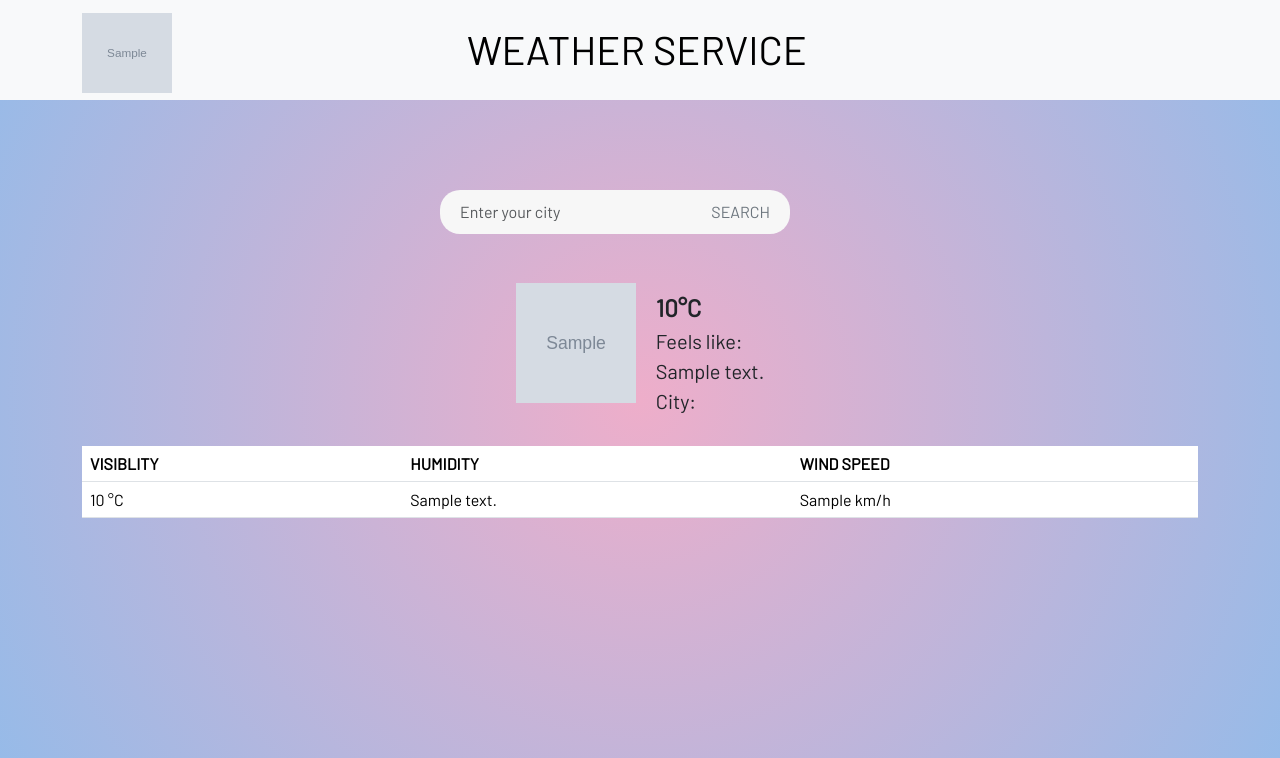
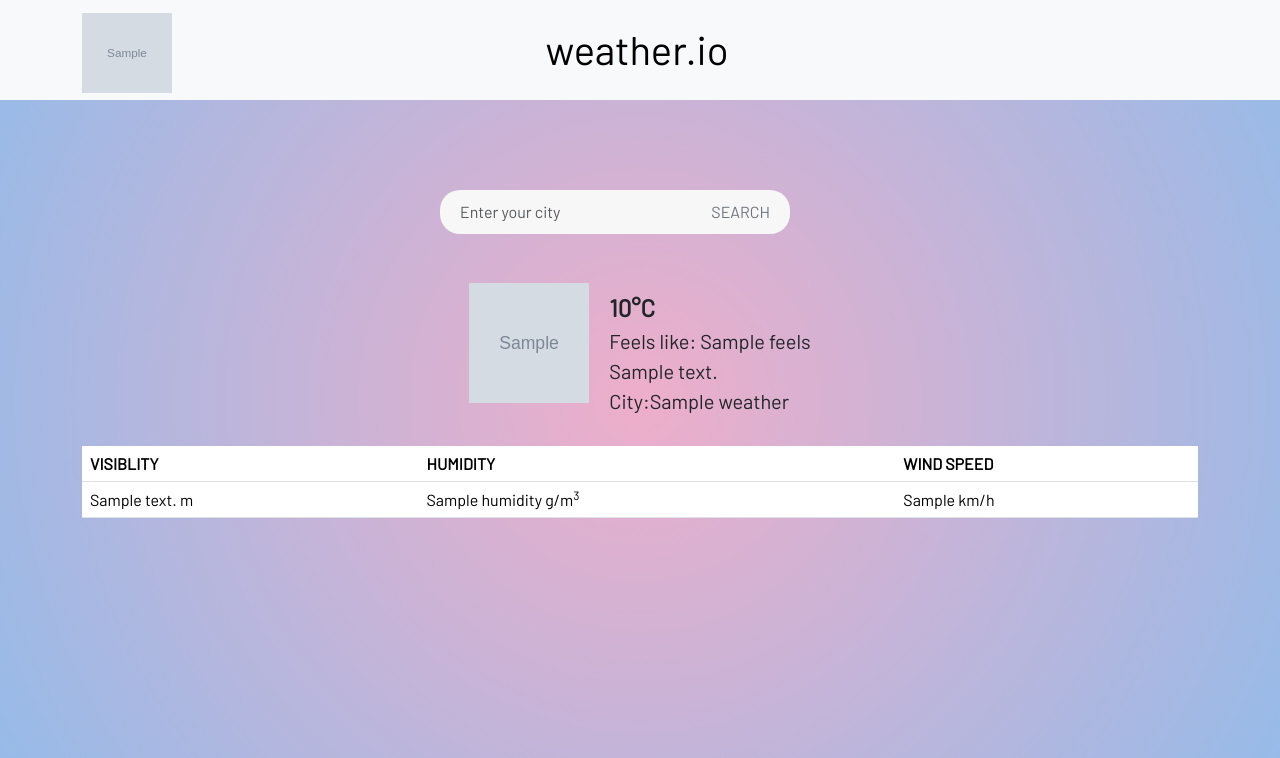
Before and after one commit to Rudalph/Python_project, a Flask app: template templates/homepage.html in a window 1280 px wide. Shown: the top 758 px of the page. Run offline with Flask 3, Linux system fonts and the light colour scheme; the template is opened without the code that fills it: most values are stand-ins (such as "Sample title", 1, 10 or a date in 2020); grey boxes marked "Sample" are stand-in pictures.

Commit message:
added parameters

```diff
--- a/app.py
+++ b/app.py
@@ -20,11 +20,13 @@ def get_weather():
     url = f'http://api.openweathermap.org/data/2.5/weather?q={city}&appid=54a4215d65eb60a2a0c49c14c289a227&units=metric'
     response = requests.get(url).json()
     weather = {
-        'city': city,
         'temperature': response['main']['temp'],
         'description': response['weather'][0]['description'],
         'wind_speed': response['wind']['speed'],
-        'icon': response['weather'][0]['icon']
+        'feels': response['main']['feels_like'],
+        'name': response['name'],
+        'visibility': response['visibility'],
+        'humidity': response['main']['humidity']
     }
     pic1 = os.path.join(app.config['UPLOAD_FOLDER'], 'mainGlobeC.png')
     pic2 = os.path.join(app.config['UPLOAD_FOLDER'], 'sun.png')
--- a/templates/homepage.html
+++ b/templates/homepage.html
@@ -5,7 +5,7 @@
     <link rel="preconnect" href="https://fonts.googleapis.com">
 <link rel="preconnect" href="https://fonts.gstatic.com" crossorigin>
 <link href="https://fonts.googleapis.com/css2?family=Barlow&display=swap" rel="stylesheet">
-    <title>Python Project</title>
+    <title>weather.io</title>
 </head>
 <body>
 
@@ -14,7 +14,7 @@
             <a class="navbar-brand" href="#">
                 <img src="{{ user_image }}" alt="Bootstrap" width="90" height="80">
                 <a class="navbar-brand" href="#">
-                  <h1>WEATHER SERVICE</h1>
+                  <h1>weather.io</h1>
               </a>
                 <ul class="nav justify-content-center space-evenly">
                     <li class="nav-item">
@@ -53,9 +53,9 @@
     </div>
     <div class="textMain">
         <div class="textDegree">{{ weather.temperature }}°C</div>
-        <div class="textSub">Feels like:</div>
+        <div class="textSub">Feels like: {{ weather.feels}}</div>
         <div class="textSub">{{ weather.description }}</div>
-        <div class="textSub">City:</div>
+        <div class="textSub">City:{{ weather.name}}</div>
 
     </div>
     </div>
@@ -73,8 +73,8 @@
                     </thead>
                     <tbody>
                         <tr>
-                            <td>{{ weather.temperature }} &deg;C</td>
-                            <td>{{ weather.description }}</td>
+                            <td>{{ weather.visibility }} m</td>
+                            <td>{{ weather.humidity }} g/m<sup>3</sup></td>
                             <td>{{ weather.wind_speed }} km/h</td>
                         </tr>
                     </tbody>
```
